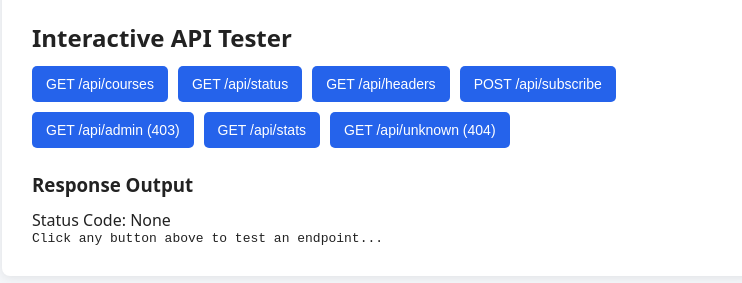
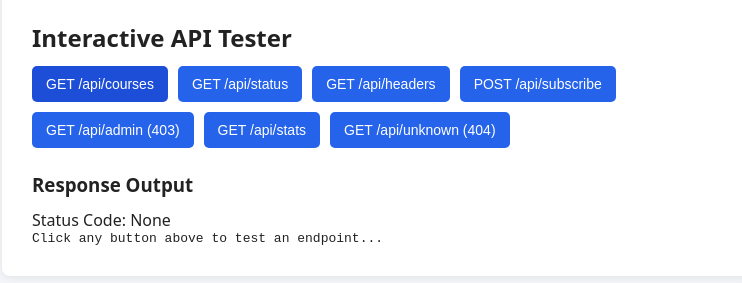
Before and after one commit to mohamedabdelmonem-v/web-lab8, a website: page public/index.html in a window 1280 px wide. In both pictures the pointer is over the button "GET /api/courses". Shown: the part 179-462 px from the top of the page, without its empty margins (263-1005 px from the left). Drawn offline with Linux system fonts and the light colour scheme.

Commit message:
Defines hover state styling for buttons. and Darkens the button background slightly when hovered over.

```diff
--- a/public/styles.css
+++ b/public/styles.css
@@ -52,3 +52,7 @@ button {
   cursor: pointer;
   transition: background-color 0.2s;
 }
+
+button:hover {
+  background-color: #1d4ed8;
+}
```
